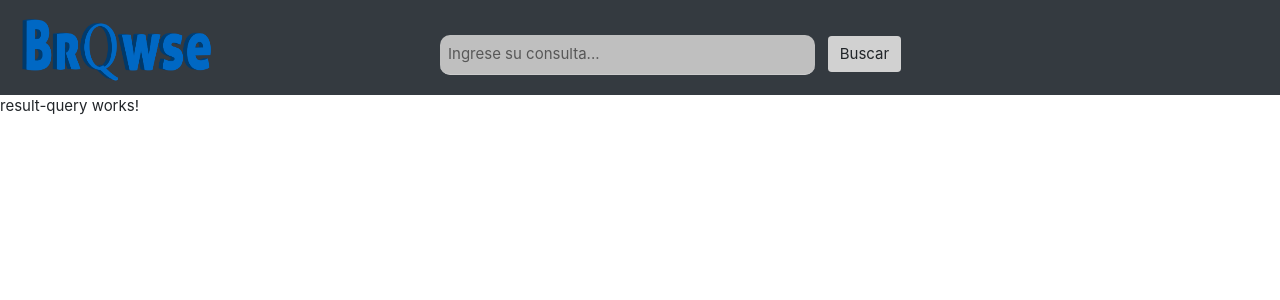
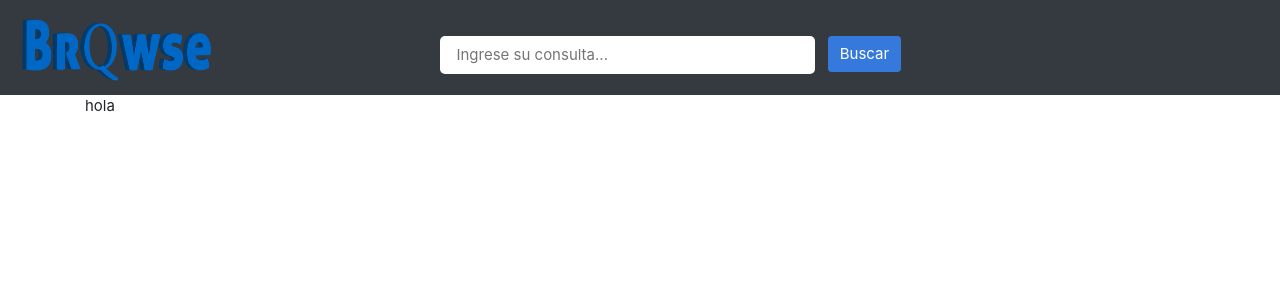
Before and after one commit to jorgemelendez/FrontEndRI, an Angular app in the folder own-google/: page /resultado/1 in a window 1280 px wide. Shown: the top 300 px of the page. Built offline with nearby package versions, Linux system fonts and the light colour scheme; no server answers.

Commit message:
Cambios en la interfaz y creacion de la interfaz para guardar los docs.

```diff
--- a/own-google/src/Consultas/results/ResultsComponents/header/header.component.html
+++ b/own-google/src/Consultas/results/ResultsComponents/header/header.component.html
@@ -10,7 +10,7 @@
     <ul class="navbar-nav">
       <img src="../../../../assets/Logo-01.png" routerLink="/" style="cursor: pointer"/>
     </ul>
-    <input class="rounded-button w3-input colorBackground positionAndSize" type="text" placeholder="Ingrese su consulta...">
+    <input class="rounded-button w3-input colorBackground positionAndSize" type="text" placeholder="  Ingrese su consulta...">
         <button class="btn buttonClass">
           Buscar
         </button>
--- a/own-google/src/Consultas/results/ResultsComponents/header/header.component.sass
+++ b/own-google/src/Consultas/results/ResultsComponents/header/header.component.sass
@@ -4,8 +4,9 @@ img
 
 
 .colorBackground
-  background-color: #bfbfbf
-  border-radius: 10px
+  background-color: #ffffff
+  border-radius: 5px
+  border: none
 
 .positionAndSize
   margin-top: 15px
@@ -19,7 +20,8 @@ img
   margin: auto
 
 .buttonClass
-  background-color: #d1d1d1
+  background-color: #3679dc
+  color: white
   margin-top: 1%
   margin-left: 1%
   height: 20%
--- /dev/null
+++ b/own-google/src/Consultas/results/ResultsComponents/result-query/Doc.ts
@@ -0,0 +1,5 @@
+export interface Doc {
+  link: string;
+  name: string;
+  summary: string;
+}
--- a/own-google/src/Consultas/results/ResultsComponents/result-query/result-query.component.html
+++ b/own-google/src/Consultas/results/ResultsComponents/result-query/result-query.component.html
@@ -1,3 +1,4 @@
-<p>
-  result-query works!
-</p>
+
+<div class="container">
+  hola
+</div>
--- a/own-google/src/Consultas/results/ResultsComponents/result-query/result-query.component.ts
+++ b/own-google/src/Consultas/results/ResultsComponents/result-query/result-query.component.ts
@@ -1,5 +1,6 @@
 import {Component, Input, OnInit} from '@angular/core';
 import { ConsultaService } from '../../../service/consulta.service';
+import { Doc } from './Doc';
 
 @Component({
   selector: 'app-result-query',
@@ -11,6 +12,11 @@ export class ResultQueryComponent implements OnInit {
   @Input()
   query: string;
 
+  numberDocs: number;
+  time: string;
+
+  docs: Array<Doc>;
+
   constructor(private consultaService: ConsultaService) { }
 
   ngOnInit() {
```
